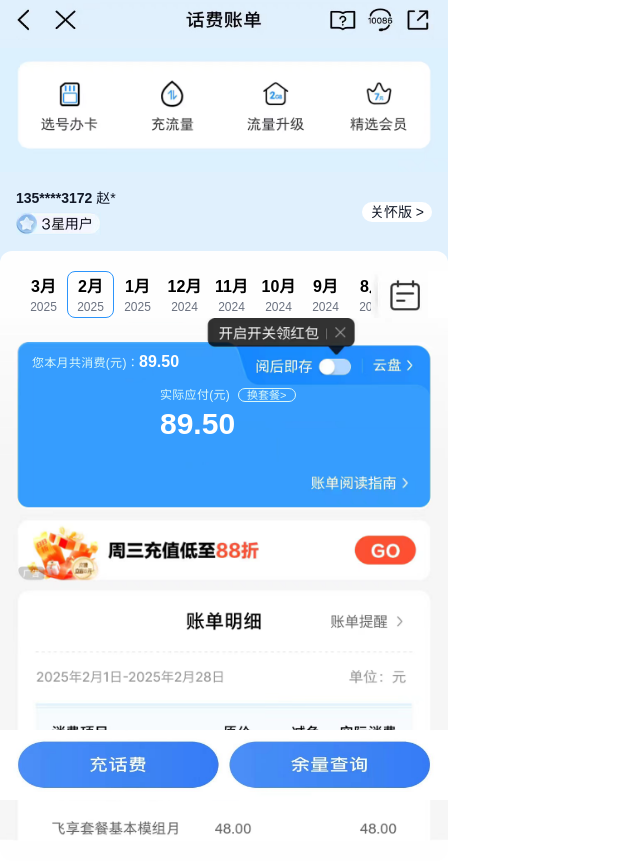
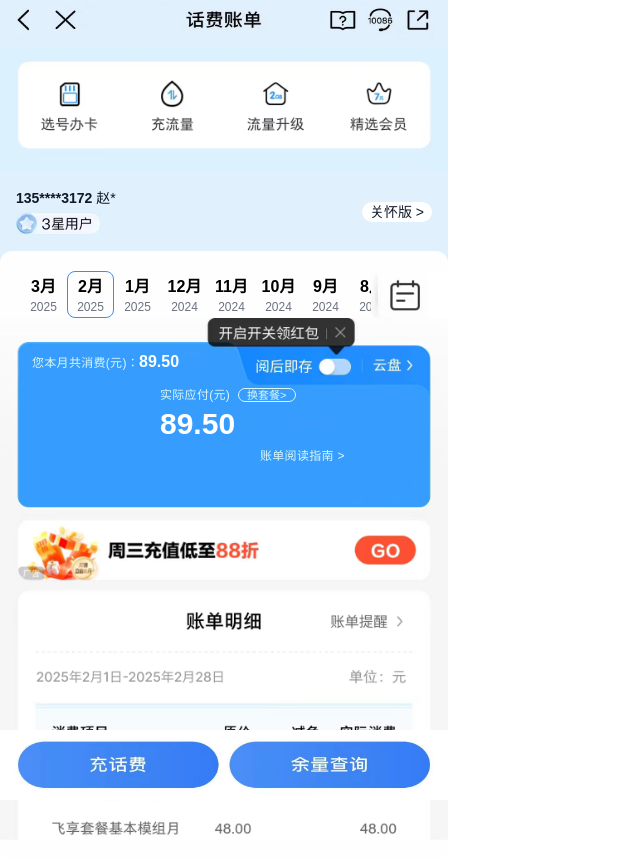
Before and after one commit to teaware/cm, a Next.js app: page / in a window 1280 px wide. Shown: the whole page, without its empty margins (0-640 px from the left). Built offline with nearby package versions, Linux system fonts and the light colour scheme.

Commit message:
📃 text

```diff
--- a/app/page.tsx
+++ b/app/page.tsx
@@ -83,7 +83,7 @@ export default function Home() {
   // 定义获取随机数的函数
   const getRandomNumber = () => {
     // 生成0到100之间的随机数，保留两位小数
-    const number = (Math.random() * 100 + 58).toFixed(1);
+    const number = (Math.random() * 100 + 58).toFixed(2);
     setRandomNumber(number);
   };
 
@@ -190,7 +190,7 @@ export default function Home() {
               您本月共消费(元)：
             </span>
             <span className="font-semibold text-base">
-              {randomNumber ? randomNumber : "89.5"}0
+              {randomNumber ? randomNumber : "89.50"}
             </span>
           </div>
           <div className="absolute top-16 left-40" onClick={getRandomNumber}>
@@ -203,9 +203,12 @@ export default function Home() {
               </span>
             </div>
             <span className="font-extrabold text-3xl">
-              {randomNumber ? randomNumber : "89.5"}0
+              {randomNumber ? randomNumber : "89.50"}
             </span>
           </div>
+          <span className="absolute top-[130px] left-[260px] text-xs tracking-wide text-[#D9F7F7]">
+            账单阅读指南 &gt;
+          </span>
         </div>
       </div>
 
```
Also changed, not shown: public/body.png.
